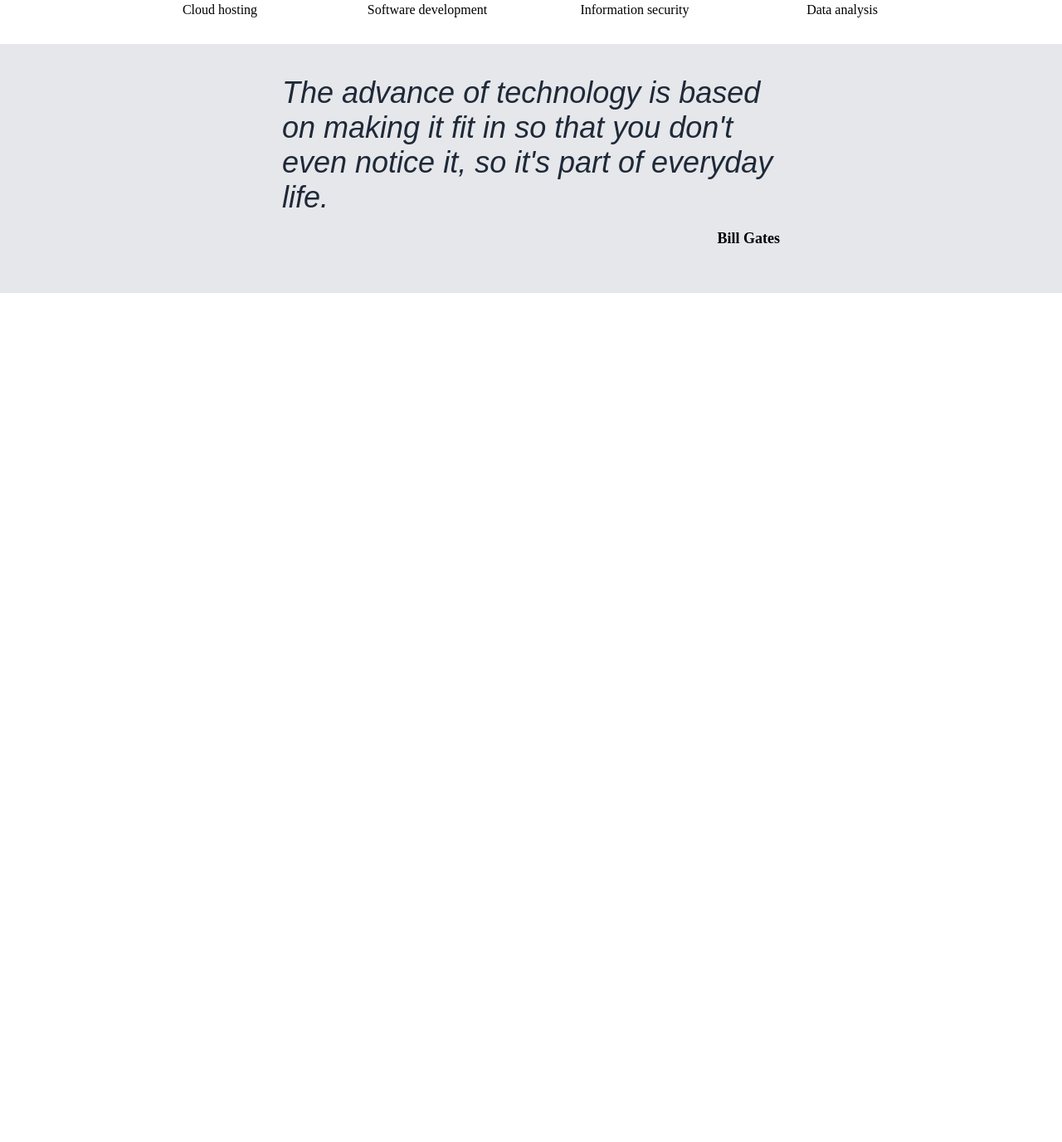
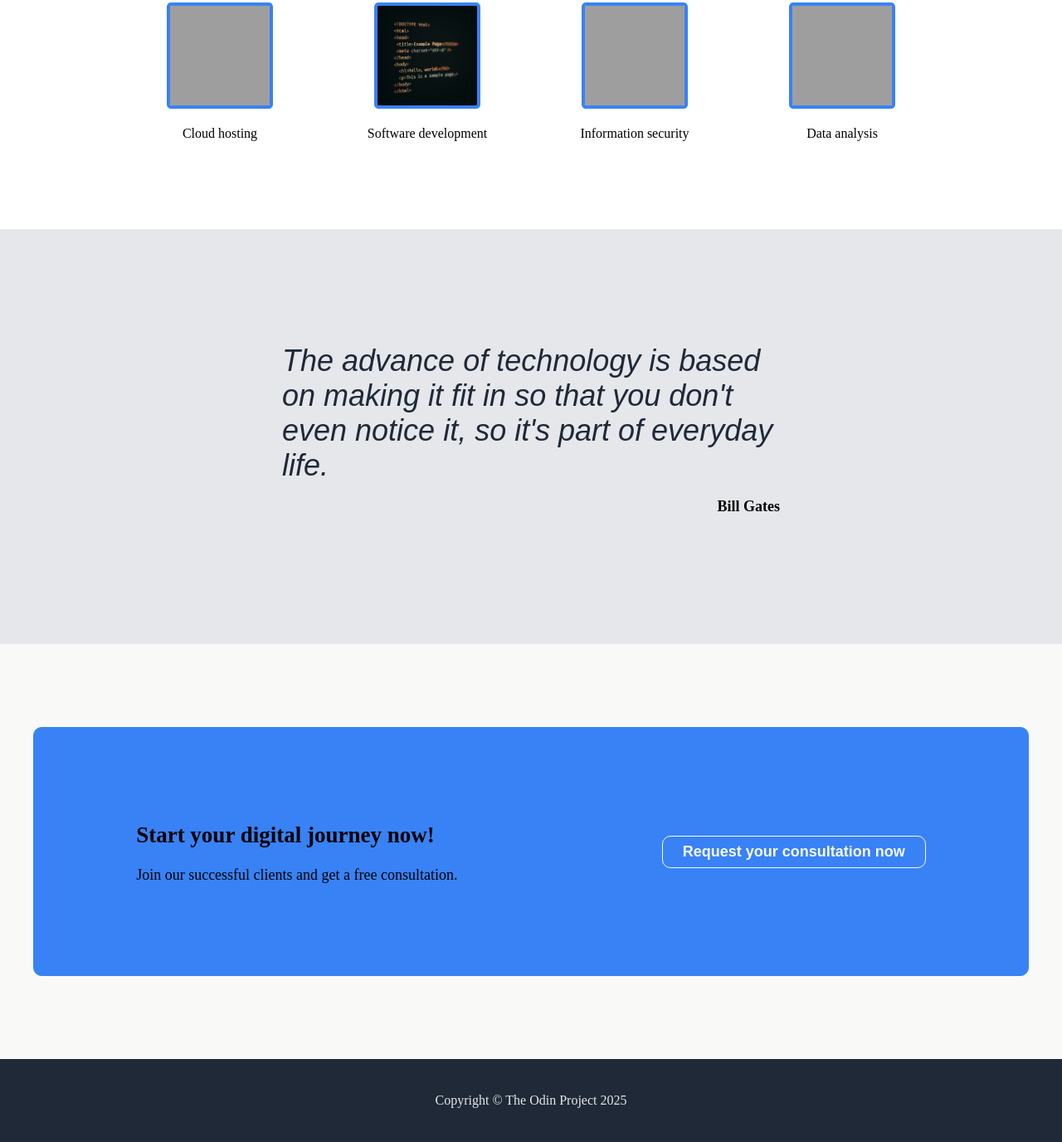
Before and after one commit to Noureddine-Boulefaa/Tech_Solutions_Landing_Page, a plain HTML site: page index.html in a window 1280 px wide. Shown: the part 774-2150 px from the top of the page at 83% size. Before the commit the page ends 1127 px from the top, so only its background shows below. Drawn offline with Linux system fonts and the light colour scheme; grey boxes are pictures that could not be loaded.

Commit message:
Add Subscription secyion and footer

```diff
--- a/index.html
+++ b/index.html
@@ -13,9 +13,9 @@
                 <a href="#" class="logo-text">logo</a>
             </div>
             <ul>
-                <li><a href="#">Services</a></li>
-                <li><a href="#">Testimonials</a></li>
-                <li><a href="#">Contact</a></li>
+                <li><a href="#Services">Services</a></li>
+                <li><a href="#Subscription">Subscription</a></li>
+                <li><a href="#Quotation">Quotation</a></li>
             </ul>
         </div>
         <div class="hero-section">
@@ -31,7 +31,7 @@
 
 
     </section>
-    <section class="services">
+    <section class="services" id="Services">
         <h1>Our basic services</h1>
         <div class="content">
             <div>
@@ -52,7 +52,7 @@
             </div>
         </div>
     </section>
-    <section class="Quote_Section">
+    <section class="Quote_Section" id="Quotation">
         <div>
             <p class="Quotation">The advance of technology is based on making it fit in so that you don't even notice it, so it's part of everyday life.</p>
             <p class="the_speaker">Bill Gates</p>
@@ -60,5 +60,19 @@
         </div>
 
     </section>
+    <section class="Subscription" id="Subscription">
+        <div class="Sub_container">
+            <div>
+                <h1>Start your digital journey now!</h1>
+                <p>Join our successful clients and get a free consultation.</p>
+            </div>
+            <button>Request your consultation now</button>
+        </div>
+
+    </section>
+    <section class="footer">
+        <p>Copyright &copy; The Odin Project 2025</p>
+
+    </section>
 </body>
 </html>
--- a/style.css
+++ b/style.css
@@ -98,8 +98,9 @@ a {
 .services {
     display: flex;
     flex-direction: column;
-    justify-content: space-between;
+    justify-content: space-evenly;
     align-items: center;
+    height: 500px;
 }
 .services .content {
     display: flex;
@@ -138,6 +139,7 @@ a {
     justify-content: center;
     align-items: center;
     padding: 48px auto;
+    height: 500px;
 }
 .Quote_Section div {
     background-color: #e5e7eb;
@@ -161,3 +163,41 @@ a {
     font-weight: 900;
     font-size: 18px;
 }
+.Subscription {
+    background-color: #f9faf8;
+    height: 500px;
+    display: flex;
+    justify-content: center;
+    align-items: center;
+
+}
+.Sub_container {
+    display: flex;
+    justify-content: space-around;
+    align-items: center;
+    height: 300px;
+    width: 1200px;
+    background-color: #3882f6;
+    border: 1px solid #3882f6;
+    border-radius: 10px;
+    outline: none;
+    font-size: 18px;
+}
+.Sub_container button {
+
+    background-color: #3882f6;
+    font-size: 18px;
+    color: #f9faf8;
+    border: 1px solid #f9faf8;
+    font-weight: 900;
+    padding: 8px 24px;
+    border-radius: 10px;
+
+}
+.footer {
+    height: 100px;
+    display: flex;
+    justify-content: center;
+    align-items: center;
+    color: #e5e7eb;
+}
```
